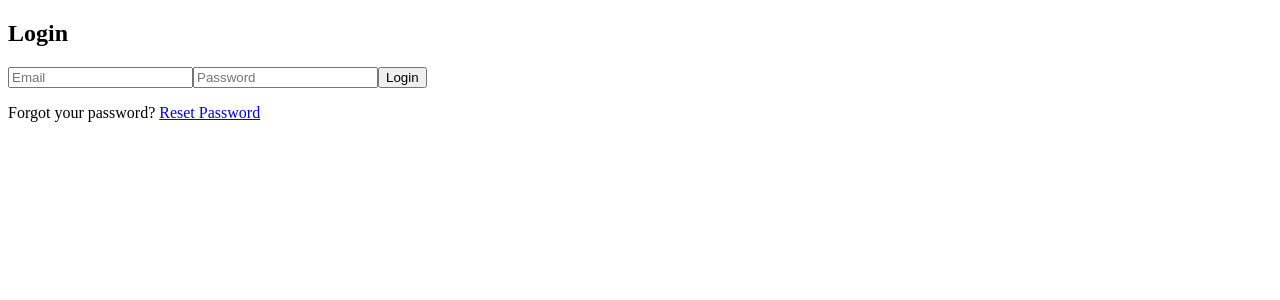
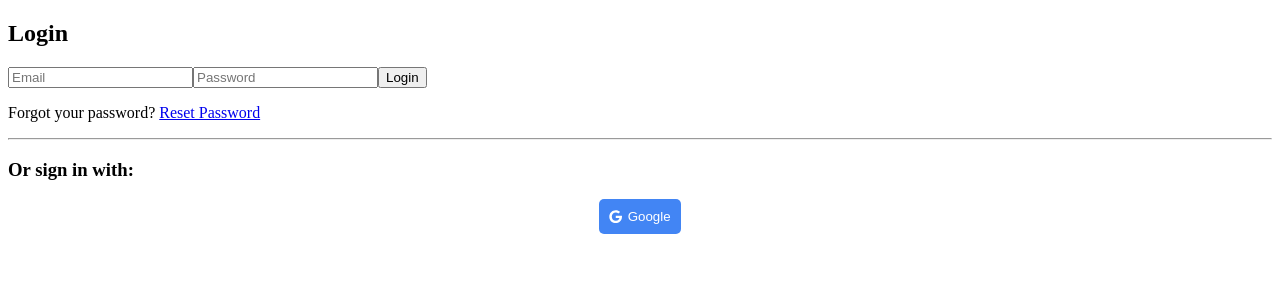
Before and after one commit to jeffdruid/how-are-you-really, a React (Create React App) app in the folder frontend/: page /login in a window 1280 px wide. Shown: the top 300 px of the page. Built offline with nearby package versions, Linux system fonts and the light colour scheme; no server answers.

Commit message:
Refactor package.json and package-lock.json to add react-icons dependency

```diff
--- a/frontend/package.json
+++ b/frontend/package.json
@@ -9,6 +9,7 @@
     "firebase": "^10.14.1",
     "react": "^18.3.1",
     "react-dom": "^18.3.1",
+    "react-icons": "^5.3.0",
     "react-redux": "^9.1.2",
     "react-router-dom": "^6.27.0",
     "react-scripts": "5.0.1",
--- a/frontend/src/components/Login.js
+++ b/frontend/src/components/Login.js
@@ -4,6 +4,7 @@ import { signInWithEmailAndPassword } from 'firebase/auth';
 import { useNavigate, Link } from 'react-router-dom';
 import { validateEmail } from '../utils/validateEmail';
 import { firebaseErrorMessages } from '../utils/firebaseErrors';
+import SocialLogin from './SocialLogin';
 
 const Login = () => {
   const [email, setEmail] = useState('');
@@ -63,6 +64,11 @@ const Login = () => {
       <p>
         Forgot your password? <Link to="/password-reset">Reset Password</Link>
       </p>
+
+      <hr />
+
+      {/* Social Login Options */}
+      <SocialLogin />
     </div>
   );
 };
--- /dev/null
+++ b/frontend/src/components/SocialLogin.js
@@ -0,0 +1,77 @@
+// src/components/SocialLogin.js
+
+import React, { useState } from 'react';
+import { auth, googleProvider, firestore } from '../firebase';
+import { signInWithPopup } from 'firebase/auth';
+import { doc, getDoc, setDoc, serverTimestamp } from 'firebase/firestore';
+import { useNavigate } from 'react-router-dom';
+import { firebaseErrorMessages } from '../utils/firebaseErrors';
+import { FaGoogle } from 'react-icons/fa';
+
+const SocialLogin = () => {
+  const navigate = useNavigate();
+  const [error, setError] = useState('');
+  const [loading, setLoading] = useState(false); // Initialize loading state
+
+  const handleSocialLogin = async (provider) => {
+    setLoading(true); // Start loading
+    try {
+      const result = await signInWithPopup(auth, provider);
+      const user = result.user;
+
+      // Check if user document exists in Firestore
+      const userDocRef = doc(firestore, 'Users', user.uid);
+      const userDoc = await getDoc(userDocRef);
+
+      if (!userDoc.exists()) {
+        // If user document doesn't exist, create one
+        await setDoc(userDocRef, {
+          username: user.displayName || '',
+          email: user.email,
+          bio: '',
+          emailVerified: user.emailVerified,
+          created_at: serverTimestamp(),
+          updated_at: serverTimestamp(),
+        });
+      }
+
+      navigate('/'); // Redirect to Home after successful login
+    } catch (err) {
+      const friendlyMessage = firebaseErrorMessages(err.code);
+      setError(friendlyMessage);
+    } finally {
+      setLoading(false); // End loading
+    }
+  };
+
+  return (
+    <div>
+      <h3>Or sign in with:</h3>
+      {error && <p style={{ color: 'red' }}>{error}</p>}
+      <div style={{ display: 'flex', justifyContent: 'center', gap: '10px' }}>
+        {/* Google Sign-In */}
+        <button
+          onClick={() => handleSocialLogin(googleProvider)}
+          style={{
+            display: 'flex',
+            alignItems: 'center',
+            padding: '10px',
+            border: 'none',
+            borderRadius: '5px',
+            backgroundColor: '#4285F4',
+            color: '#fff',
+            cursor: 'pointer',
+          }}
+          disabled={loading} // Disable button during loading
+        >
+          {loading ? 'Signing in...' : <>
+            <FaGoogle style={{ marginRight: '5px' }} />
+            Google
+          </>}
+        </button>
+      </div>
+    </div>
+  );
+};
+
+export default SocialLogin;
--- a/frontend/src/contexts/AuthContext.js
+++ b/frontend/src/contexts/AuthContext.js
@@ -19,6 +19,7 @@ export const AuthProvider = ({ children }) => {
           uid: user.uid,
           email: user.email,
           emailVerified: user.emailVerified,
+          displayName: user.displayName || '',
           // Add other user properties if needed
         });
       } else {
--- a/frontend/src/firebase.js
+++ b/frontend/src/firebase.js
@@ -1,8 +1,6 @@
-// src/firebase.js
-
 // Import the functions you need from the SDKs you need
 import { initializeApp } from 'firebase/app';
-import { getAuth } from 'firebase/auth';
+import { getAuth, GoogleAuthProvider } from 'firebase/auth';
 import { getFirestore } from 'firebase/firestore';
 // Import other services as needed, e.g., storage, functions
 
@@ -23,7 +21,8 @@ const app = initializeApp(firebaseConfig);
 const auth = getAuth(app);
 const firestore = getFirestore(app);
 // Initialize other services as needed
+const googleProvider = new GoogleAuthProvider();
 
 // Export the services for use in your components
-export { auth, firestore };
+export { auth, firestore, googleProvider };
 export default app;
```
Also changed, not shown: 1 other file (tests, documents, lock files or other folders).
